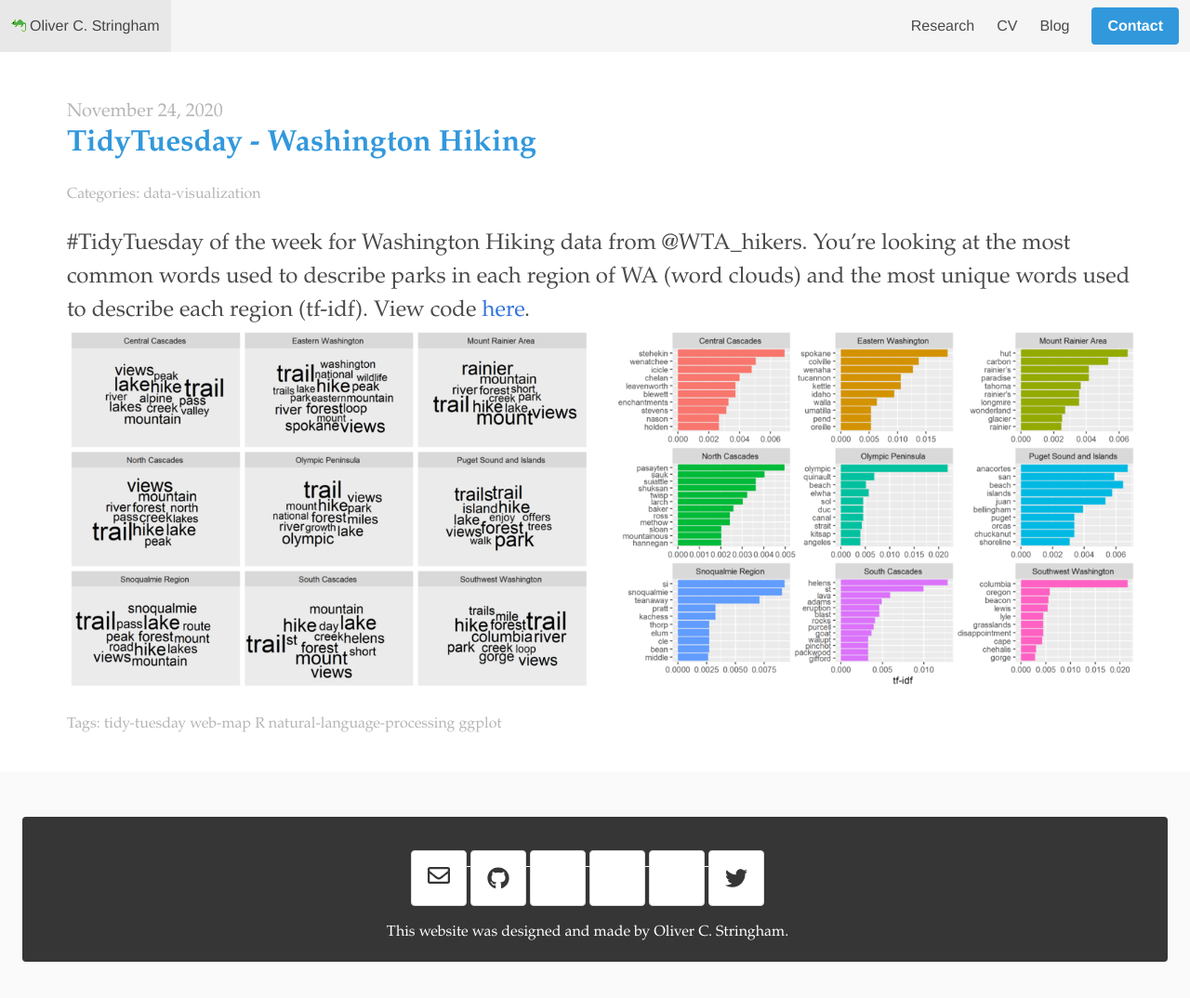
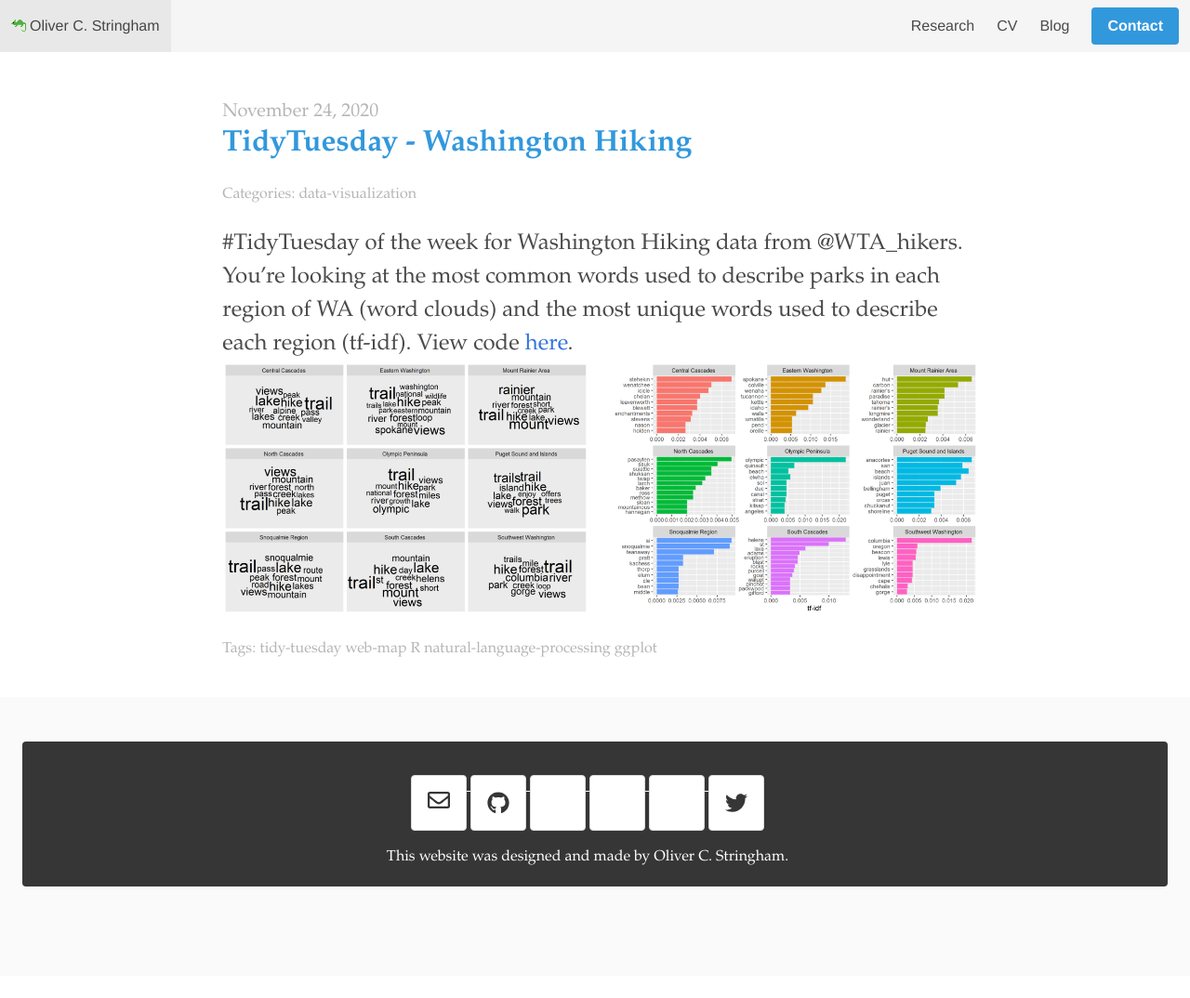
Before and after one commit to ocstringham/ocstringham.github.io, a Jekyll site: the page built from my_collections/_posts/2020-11-24-tidy-tuesday-washington-hiking.md, in a window 1280 px wide and 1131 px high. Shown: the top 1074 px of the window at 93% size. Built offline with Jekyll 4.4.1, drawn with Linux system fonts in a browser that asks for light colours; nearby versions of some CDN libraries; a style sheet for code colours, icons or effects is not loaded.

Commit message:
post template update, not full wide on larger screens

```diff
--- a/_layouts/post.html
+++ b/_layouts/post.html
@@ -2,7 +2,10 @@
 layout: default
 ---
 
-<div class="section ml-4">
+<div class="section">
+
+    <nav class="columns is-centered">
+        <div class="column is-8-desktop is-11-tablet is-12-mobile ml-3 has-text-left-mobile">
 
             <div class="container mt-2">
 
@@ -46,3 +49,5 @@ layout: default
             </div>
 
         </div>
+    </nav>
+</div>
```
Lines whose indentation alone changed are shown as unchanged.
